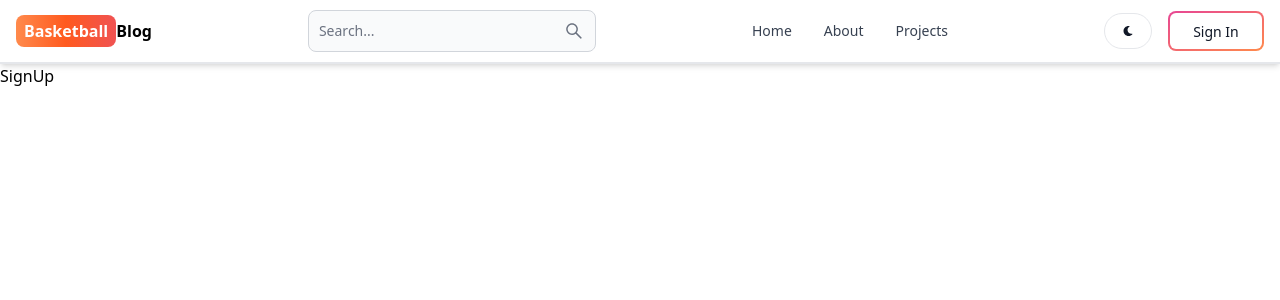
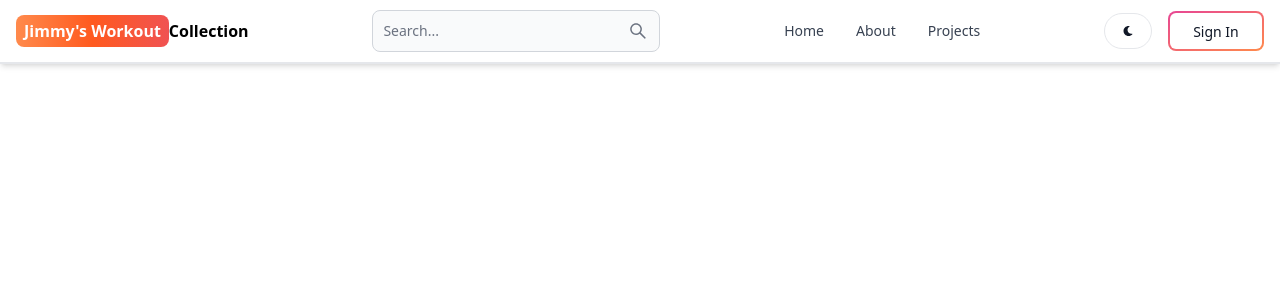
Before and after one commit to jimmyhe05/workout-collection, a React (Vite) app in the folder client/: page /sign-up in a window 1280 px wide. Shown: the top 300 px of the page. Built offline with nearby package versions, Linux system fonts and the light colour scheme.

Commit message:
Change the name of my project.

```diff
--- a/client/index.html
+++ b/client/index.html
@@ -3,7 +3,7 @@
   <head>
     <meta charset="UTF-8" />
     <meta name="viewport" content="width=device-width, initial-scale=1.0" />
-    <title>Basketball Blog</title>
+    <title>Workout Collection</title>
   </head>
   <body>
     <div id="root"></div>
--- a/client/src/components/Header.jsx
+++ b/client/src/components/Header.jsx
@@ -2,7 +2,7 @@ import { Navbar, TextInput, Button } from 'flowbite-react';
 import { Link, useLocation } from 'react-router-dom';
 import { AiOutlineSearch } from 'react-icons/ai';
 import { FaMoon } from 'react-icons/fa';
-import { FaBasketball } from "react-icons/fa6";
+import { IoIosFitness } from "react-icons/io";
 
 
 export default function Header() {
@@ -20,15 +20,15 @@ export default function Header() {
       <Link
         to="/"
         className="flex items-center whitespace-nowrap text-md font-semibold dark:text-white"
-        aria-label="Basketball Blog Homepage"
+        aria-label="My Workout Collection Homepage"
       >
         <span className="px-2 py-1 md:hidden bg-gradient-to-r from-orange-400 via-orange-500 to-red-500 rounded-lg text-white">
-          <FaBasketball className="w-5 h-5" />
+          <IoIosFitness className="w-5 h-5" />
         </span>
         <span className="hidden md:inline px-2 py-1 bg-gradient-to-r from-orange-400 via-orange-500 to-red-500 rounded-lg text-white">
-          Basketball
+          Jimmy's Workout
         </span>
-        Blog
+        Collection
       </Link>
 
       {/* Search Bar */}
@@ -77,7 +77,7 @@ export default function Header() {
             className={`text-center py-2 ${path === link.to
               ? 'text-orange-500'
               : 'text-gray-700'
-              } hover:bg-orange-500 hover:text-white`}
+              } hover:bg-gradient-to-r from-orange-400 via-orange-500 to-red-500 hover:text-white`}
           >
             <Link
               to={link.to}
--- a/client/src/pages/SignUp.jsx
+++ b/client/src/pages/SignUp.jsx
@@ -2,6 +2,11 @@ import React from 'react'
 
 export default function SignUp() {
   return (
-    <div>SignUp</div>
+    <div className="min-h-screen mt-20">
+      <div className="">
+        {/* left side */}
+
+      </div>
+    </div>
   )
 }
--- a/package.json
+++ b/package.json
@@ -1,5 +1,5 @@
 {
-  "name": "basketball-blog",
+  "name": "workout-collection",
   "version": "1.0.0",
   "type": "module",
   "main": "index.js",
```
Also changed, not shown: 1 other file (tests, documents, lock files or other folders).
